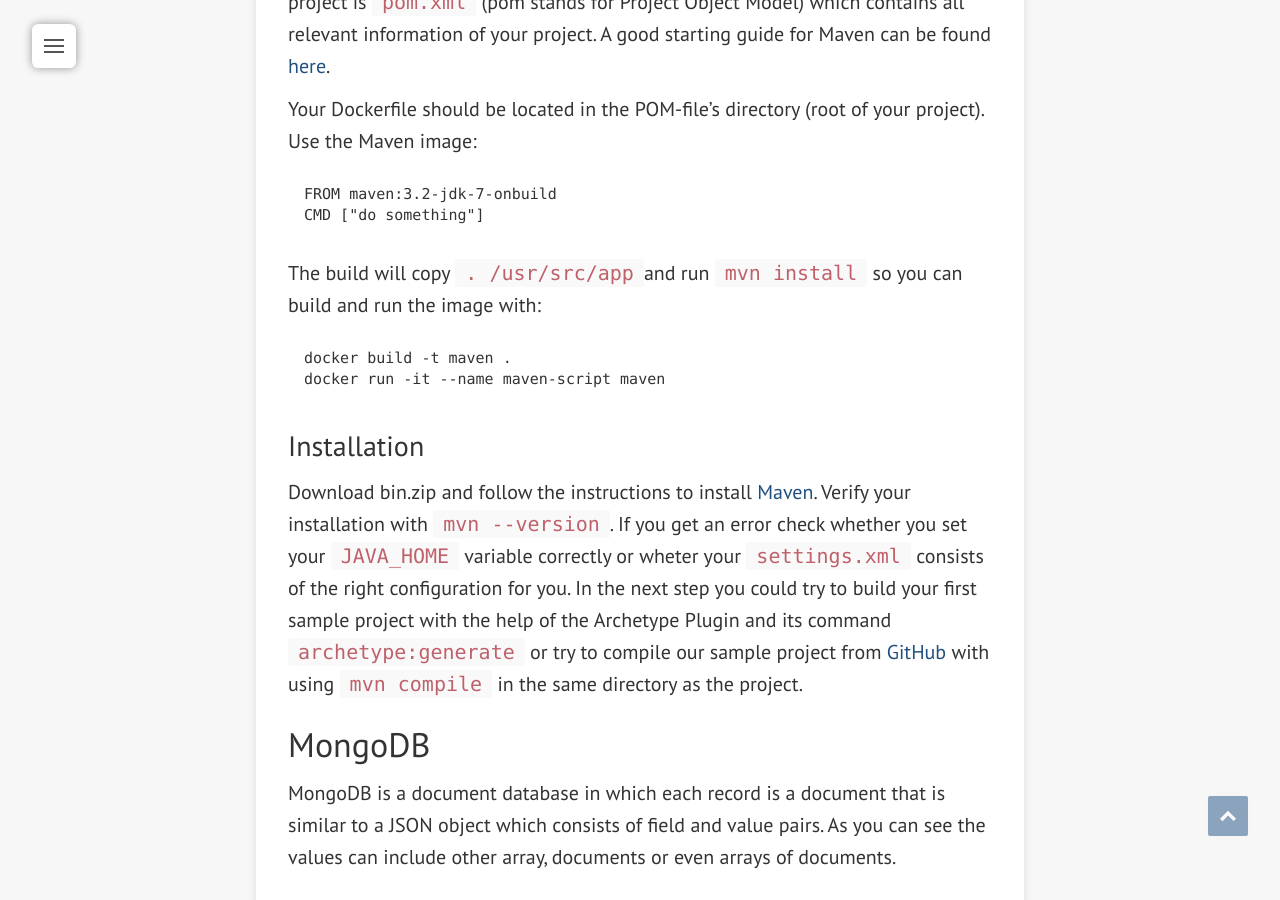
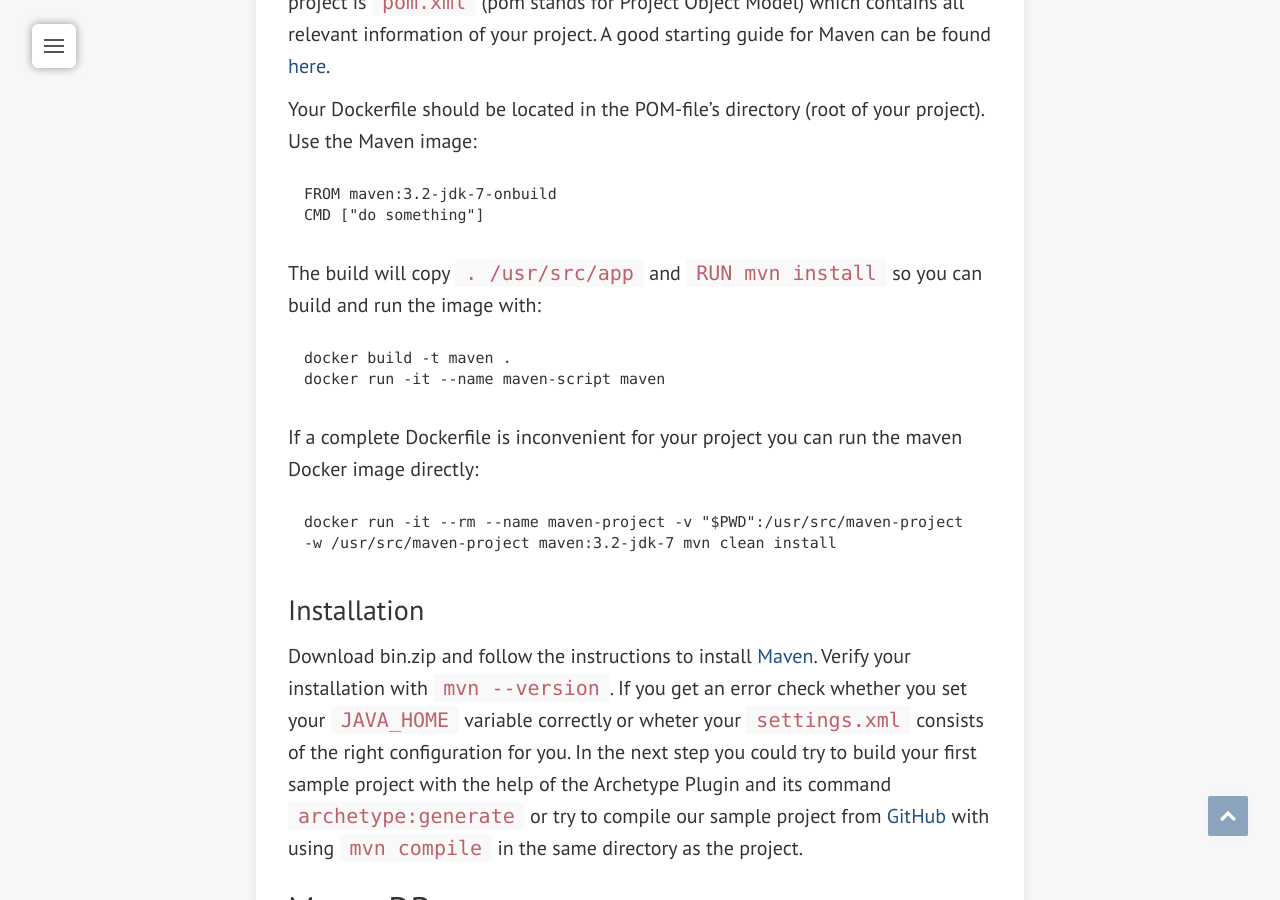
Before and after one commit to learning-continuous-deployment/learning-continuous-deployment.github.io, a Jekyll site: the page built from _posts/2015-05-25-maven-and-mongodb.md, in a window 1280 px wide and 900 px high, scrolled down 1294 px. Built offline with Jekyll 4.4.1, drawn with Linux system fonts in a browser that asks for light colours; nearby versions of some CDN libraries; comment, search, counter and statistics services are not loaded.

Commit message:
Added how to run single Maven command

```diff
--- a/_posts/2015-05-25-maven-and-mongodb.md
+++ b/_posts/2015-05-25-maven-and-mongodb.md
@@ -21,10 +21,15 @@ Your Dockerfile should be located in the POM-file's directory (root of your proj
     FROM maven:3.2-jdk-7-onbuild
     CMD ["do something"]
 
-The build will copy `. /usr/src/app`and run `mvn install` so you can build and run the image with:
+The build will copy `. /usr/src/app` and `RUN mvn install` so you can build and run the image with:
 
     docker build -t maven .
     docker run -it --name maven-script maven
+
+If a complete Dockerfile is inconvenient for your project you can run the maven Docker image directly:
+
+    docker run -it --rm --name maven-project -v "$PWD":/usr/src/maven-project -w /usr/src/maven-project maven:3.2-jdk-7 mvn clean install
+
 
 ###Installation
 
```
